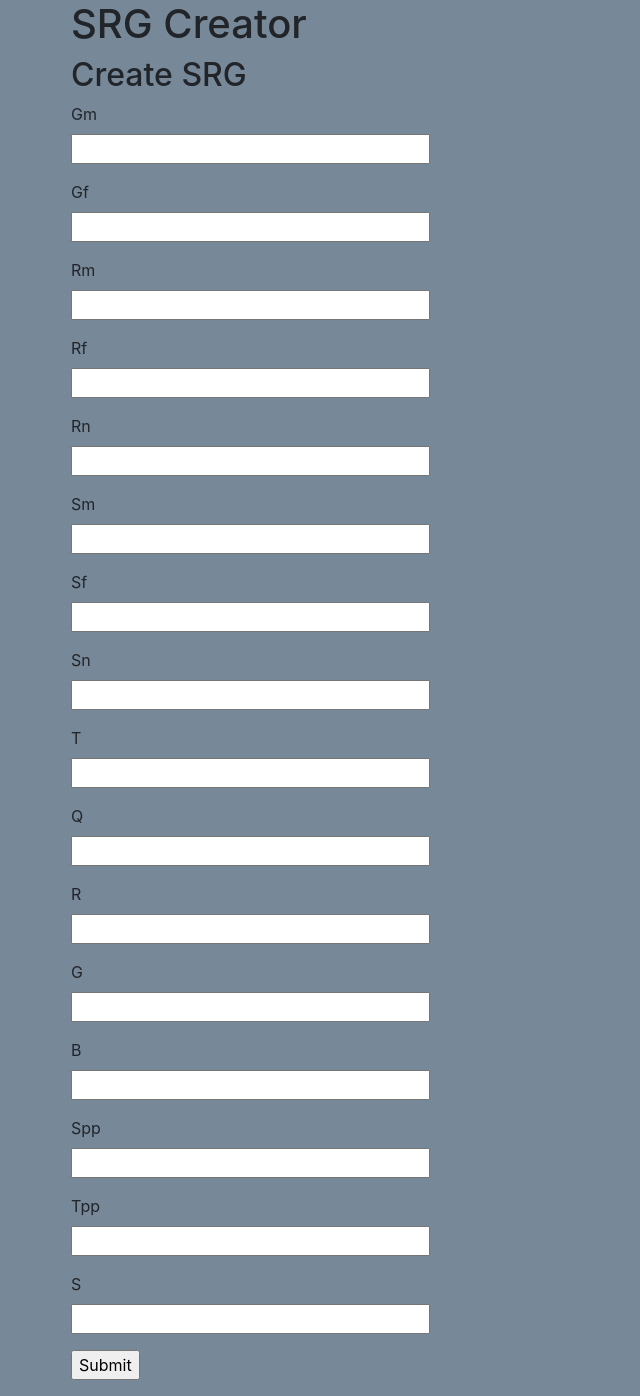
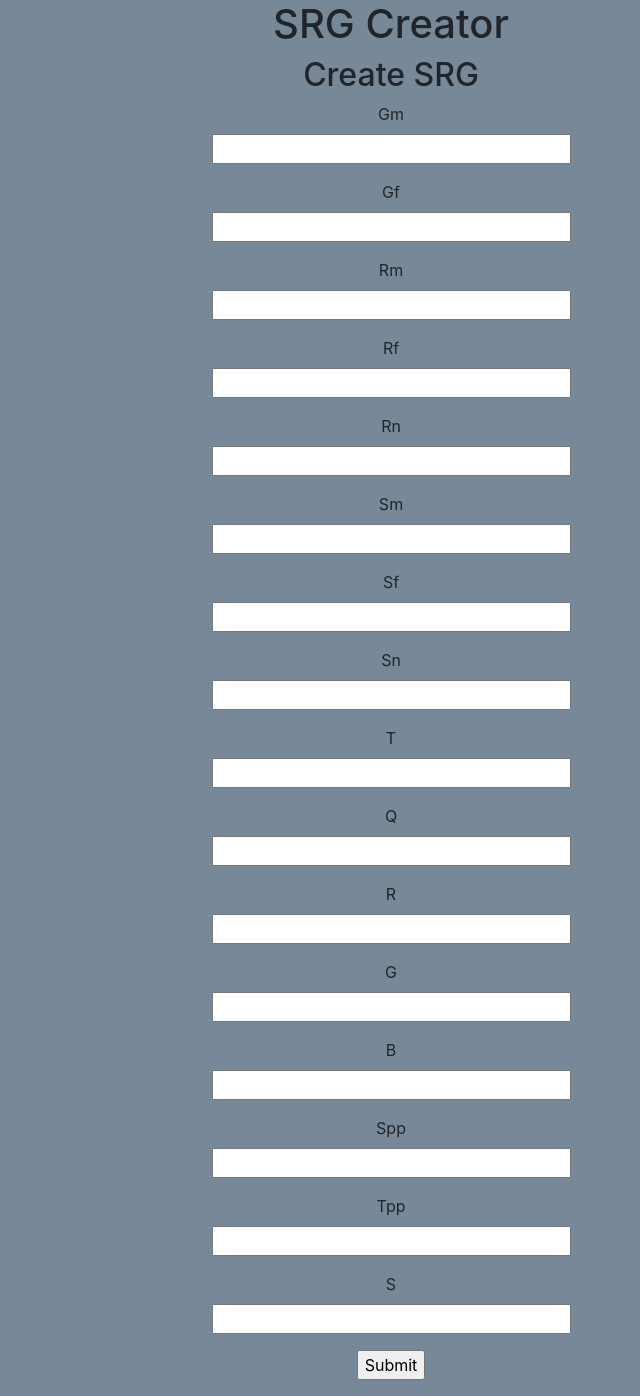
Before and after one commit to Th3M4ttman/SRGServer, a Python web app: template SRG/templates/create.html in a window 1280 px wide. Shown: the part 56-1452 px from the top of the page, without its empty margins (249-889 px from the left). Run offline with Jinja, Linux system fonts and the light colour scheme; the template is opened without the code that fills it, so the values that code supplies are empty, except form fields; form fields are guessed from the names that the template uses; some libraries are stand-ins or nearby versions.

Commit message:
Update base.html

```diff
--- a/SRG/templates/base.html
+++ b/SRG/templates/base.html
@@ -26,7 +26,7 @@
             </ul>
         </div>
     </nav>
-	<div style="width: 60%; margin: 0px auto; display: block; margin-left: auto; margin-right: auto; width: 50%;">
+	<div style="width: 60%; margin: 0px auto; display: block; margin-left: auto; margin-right: auto; width: 50%; text-align: center;">
 		{% block content %} {% endblock %}
 	</div>
 
```
